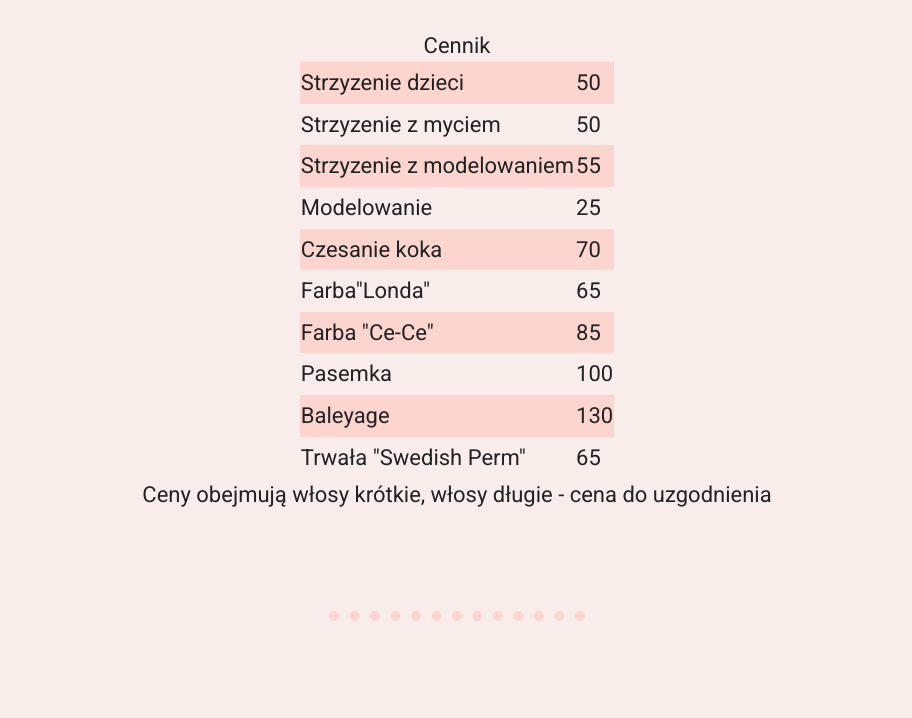
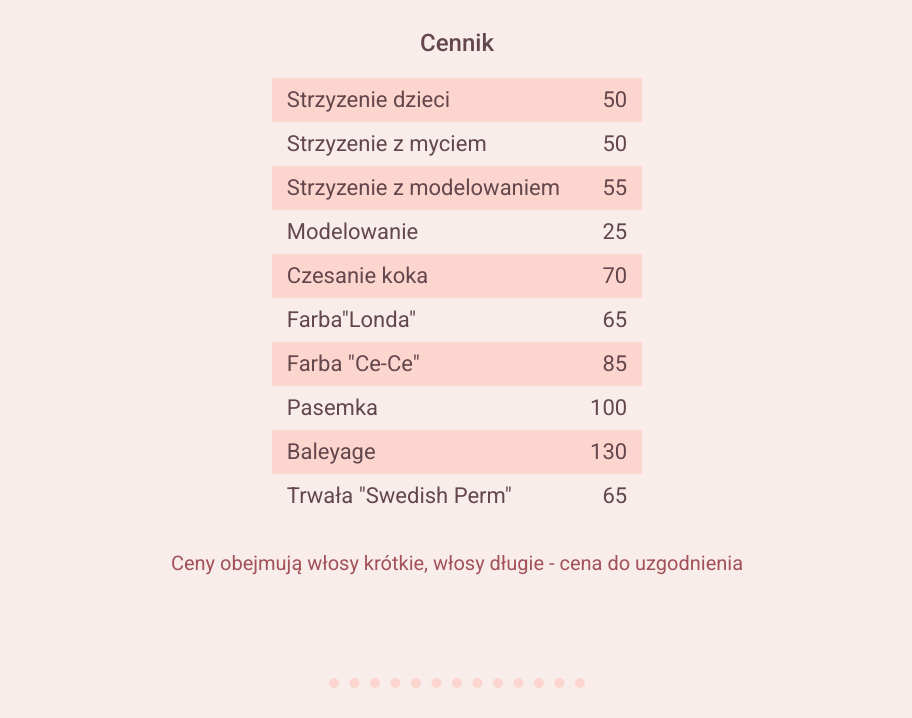
Before and after one commit to kadynski/hairdresser, a plain HTML site: page index.html in a window 1280 px wide. Shown: the part 1120-1838 px from the top of the page, without its empty margins (183-1095 px from the left). Drawn offline with nearby package versions, Linux system fonts and the light colour scheme; a web font is replaced by a local one.

Commit message:
Add files via upload

```diff
--- a/css/index.css
+++ b/css/index.css
@@ -1,6 +1,6 @@
 body {
     background-color:#F8EDEB ;
-    color: #202225;
+    color: #63474d;
     font-family: 'Roboto', sans-serif;
       font-size: 22px;
       padding:0;
@@ -13,6 +13,7 @@ h1 {
   font-size: 56px;
   text-align: center;
   padding: 50px ;
+  color: #542a2e;
 }
 .nav-item {
   font-size: 32px;
@@ -43,13 +44,14 @@ h1 {
 
 .price-table {
     font-size: 22px;
-  margin: auto;
-  line-height: 1.8;
+  margin: auto auto 30px;
+  line-height: 2;
 }
 #price-div {
-  padding: 0px 15% 0px;
+  padding: 0px 10% 0px;
   text-align: center;
   background-color: #F8EDEB;
+  font-size: 20px;
 }
 .pink-row {
   background-color: #FCD5CE;
@@ -59,11 +61,22 @@ hr {
   border-top: dotted 10px #FCD5CE;
   width: 20%;
 }
+.pricing-title{
+  font-size: 24px;
+  margin-bottom: 20px;
+}
+td {
+  padding: 0 15px;
+}
+.price-info{
+  color: #a35159;
+}
 
 /* contact */
 
 .openings {
-  padding: 0 15% 50px;
+  padding: 0 10% 50px;
+  font-size: 20px;
   }
 .tel-nr {
   color:#202225;
@@ -76,11 +89,9 @@ hr {
 footer {
   background-color: #FEC5BB;
   margin: 70px auto 0 ;
-  padding: 70px 0 30px;
+  padding: 50px 0 30px;
 }
-p {
-  margin: 0;
-}
+
 .fa-envelope-open-text{
   color:#202225;
 }
--- a/index.html
+++ b/index.html
@@ -82,21 +82,41 @@
 
 <hr>
   <div id="price-div">
-     Cennik
+    <h2 class="pricing-title"> Cennik</h2>
     <table class="price-table">
-      <tr class="pink-row"><td>Strzyzenie dzieci</td><td>50</td></tr>
-      <tr><td>Strzyzenie z myciem</td><td>50</td></tr>
-      <tr class="pink-row"><td>Strzyzenie z modelowaniem</td><td>55</td></tr>
-      <tr><td>Modelowanie</td><td>25</td></tr>
-      <tr class="pink-row"><td>Czesanie koka </td><td>70</td></tr>
-      <tr><td>Farba"Londa"</td><td>65</td></tr>
-      <tr class="pink-row"><td>Farba "Ce-Ce"</td><td>85</td></tr>
-      <tr><td>Pasemka</td><td>100</td></tr>
-      <tr class="pink-row"><td>Baleyage</td><td>130</td></tr>
-      <tr><td>Trwa&#322;a "Swedish Perm" </td><td>65</td></tr>
+      <tr class="pink-row"><td>Strzyzenie dzieci</td>
+        <td class="text-right">50</td>
+      </tr>
+      <tr><td>Strzyzenie z myciem</td>
+        <td class="text-right">50</td>
+      </tr>
+      <tr class="pink-row"><td>Strzyzenie z modelowaniem</td>
+        <td  class="text-right">55</td>
+      </tr>
+      <tr><td>Modelowanie</td>
+        <td class="text-right">25</td>
+      </tr>
+      <tr class="pink-row"><td>Czesanie koka </td>
+        <td class="text-right">70</td>
+      </tr>
+      <tr><td>Farba"Londa"</td>
+        <td class="text-right">65</td>
+      </tr>
+      <tr class="pink-row"><td>Farba "Ce-Ce"</td>
+        <td class="text-right">85</td>
+      </tr>
+      <tr><td>Pasemka</td>
+        <td class="text-right">100</td>
+      </tr>
+      <tr class="pink-row"><td>Baleyage</td>
+        <td class="text-right">130</td>
+      </tr>
+      <tr><td>Trwa&#322;a "Swedish Perm" </td>
+        <td class="text-right">65</td>
+      </tr>
     </table>
-    Ceny obejmuj&#261; w&#322;osy kr&#243;tkie,
-w&#322;osy d&#322;ugie - cena do uzgodnienia
+  <span class="price-info">  Ceny obejmuj&#261; w&#322;osy kr&#243;tkie,
+w&#322;osy d&#322;ugie - cena do uzgodnienia</span>
 </div>
 
 <!-- contact -->
@@ -119,10 +139,10 @@ w&#322;osy d&#322;ugie - cena do uzgodnienia
 <!-- footer -->
 
 <footer class="text-center">
-  <p>@ 2021 Krzysztof Kadynski
+  @ 2021 Krzysztof Kadynski
     <a href="mailto:kadynski@wp.pl">
     <i class="fas fa-envelope-open-text"></i></a>
-  </p>
+
 </footer>
 </body>
 </html>
```
